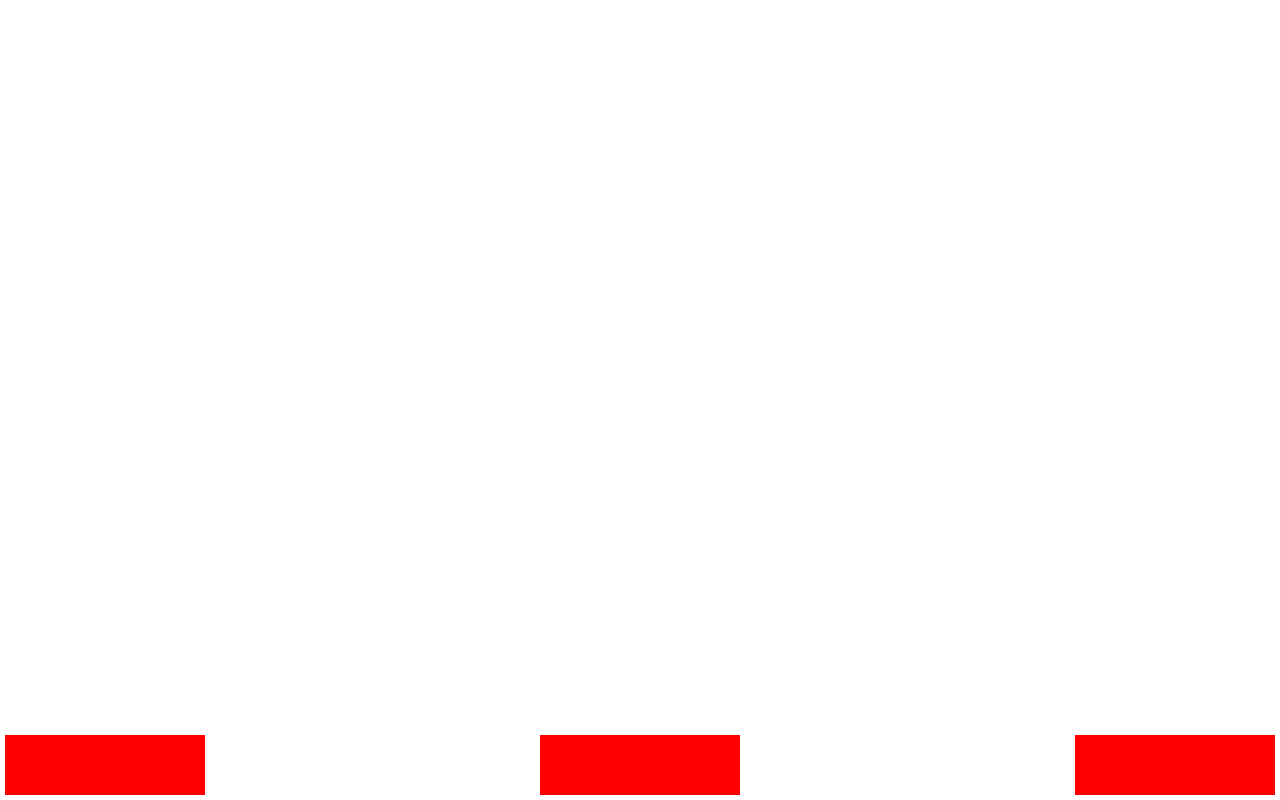
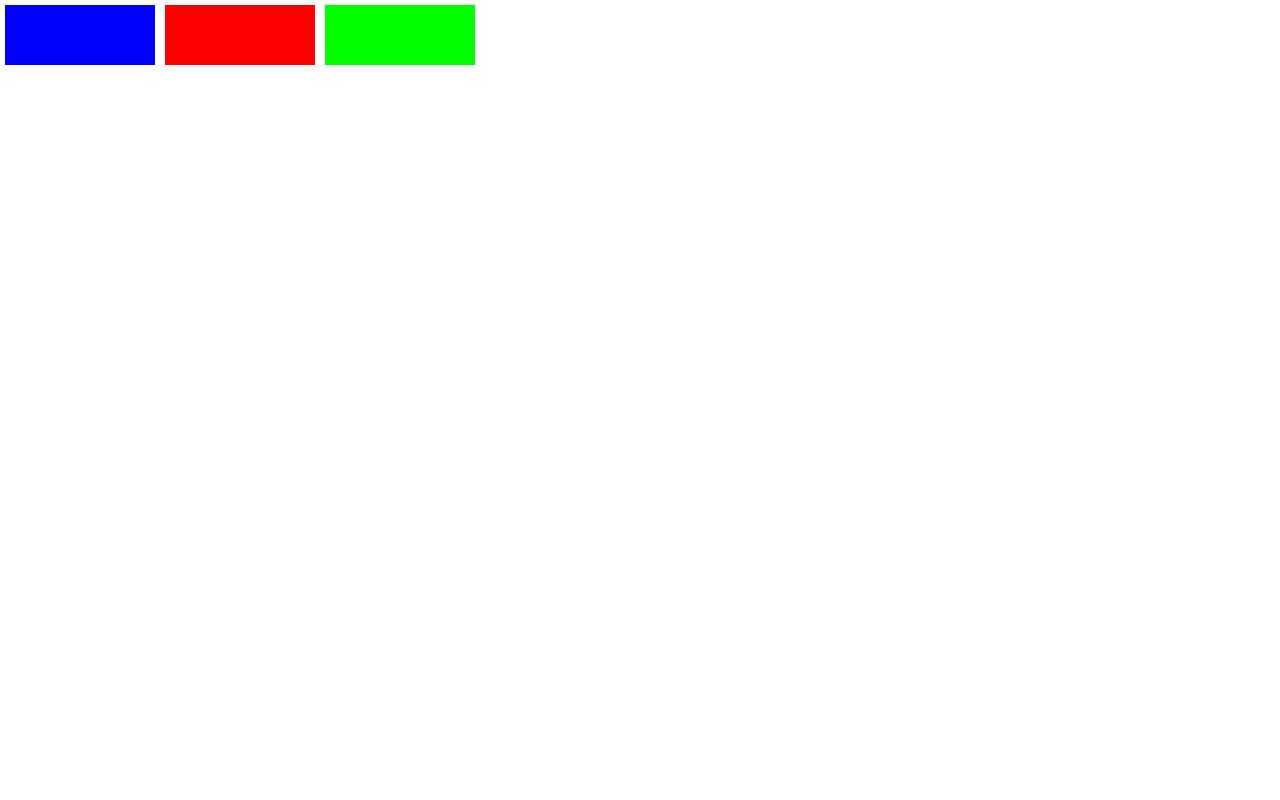
Before and after one commit to gusflopes/rs-flexbox, a plain HTML site: page index.html in a window 1280 px wide. Drawn offline with Linux system fonts and the light colour scheme.

Commit message:
Order to rearrange the items

```diff
--- a/index.html
+++ b/index.html
@@ -8,9 +8,9 @@
 </head>
 <body>
     <div id="app">
-        <div class="box"></div>
-        <div class="box"></div>
-        <div class="box"></div>
+        <div class="box red"></div>
+        <div class="box green"></div>
+        <div class="box blue"></div>
     </div>
 </body>
 </html>
--- a/styles.css
+++ b/styles.css
@@ -9,20 +9,28 @@ html, body, #app {
 
 #app {
     display: flex;
-    flex-wrap: wrap; /* or wrap-reverse */
-
-    align-items: center;
-    justify-content: space-between;
-
-    /* Align the itens between themselves */
-    align-content: flex-end;
 }
 
 
 .box {
-    width: 200px;
+    width: 150px;
     height: 60px;
     background: #f00;
     margin: 5px;
 
 }
+
+.red {
+    order: 1;
+    background: #f00;
+}
+
+.green {
+    order: 2;
+    background: #0f0;
+}
+
+.blue {
+    order: 0;
+    background: #00f;
+}
```
